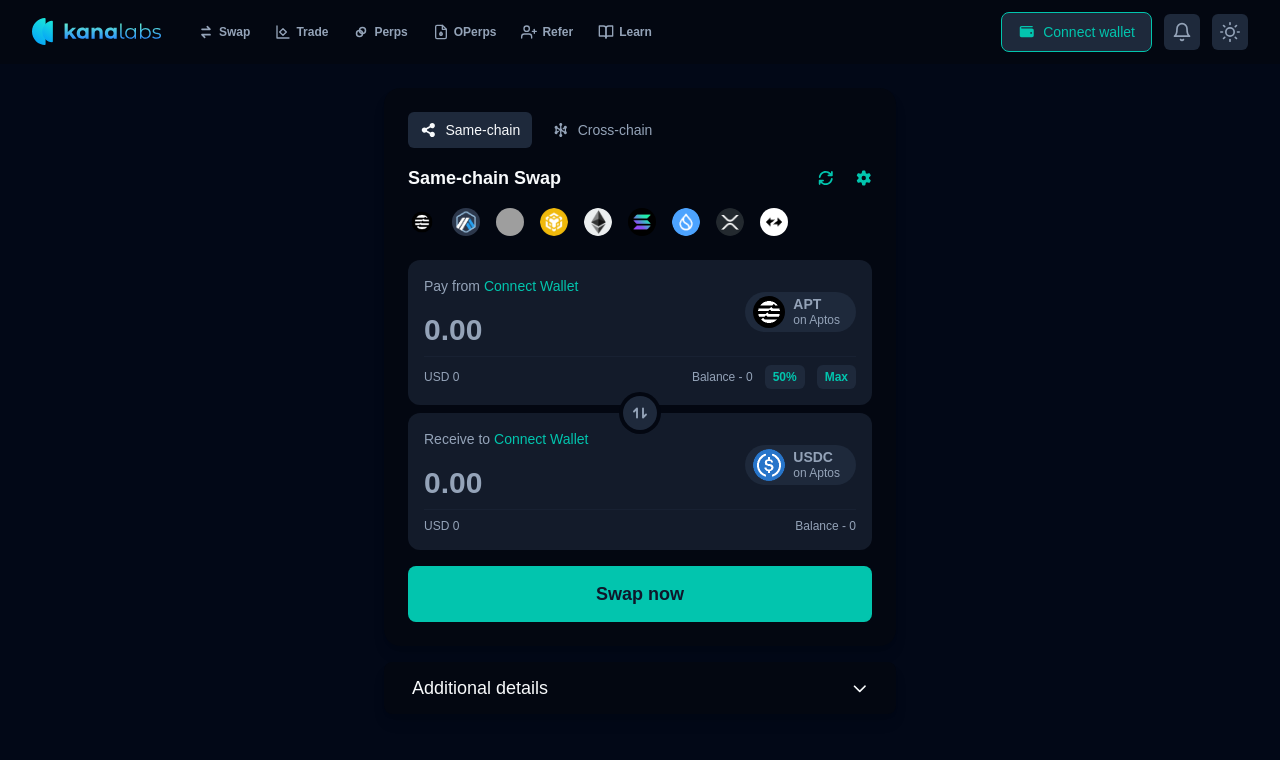
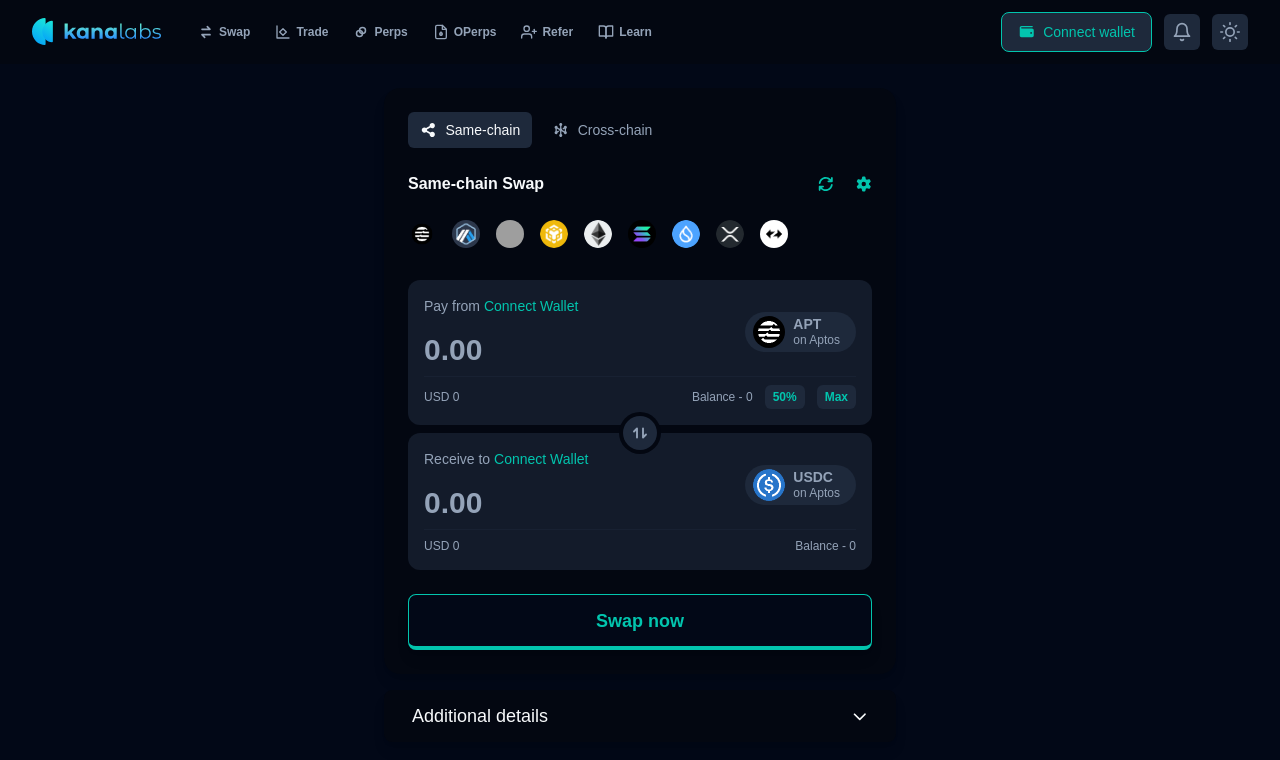
Before and after one commit to Sathyajhith-S-S/Kana-Labs, a React (Vite) app: page / in a window 1280 px wide. Shown: the top 760 px of the page. Built offline with nearby package versions, Linux system fonts and the light colour scheme; grey boxes are pictures that could not be loaded.

Commit message:
btn animations

```diff
--- a/src/components/ui/TokenInput.tsx
+++ b/src/components/ui/TokenInput.tsx
@@ -24,14 +24,18 @@
                     </div>
                     <input
                         type="text"
+                        inputMode="decimal"
                         placeholder="0.00"
                         className="mt-4 bg-transparent text-3xl font-bold w-full focus:outline-none placeholder:text-muted-foreground"
                         disabled={!isFromInput}
                         value={value}
-                        onChange={(e) => onValueChange && onValueChange(e.target.value)}
-                    />
+                        onChange={(e) => {
+                            const regex = /^\d*\.?\d*$/;
+                            if (e.target.value === '' || regex.test(e.target.value)) {
+                                onValueChange?.(e.target.value);
+                            }
+                        }} />
                 </div>
-
                 <Button
                     onClick={onTokenSelectClick}
                     variant="secondary"
--- a/src/pages/SwapPage.tsx
+++ b/src/pages/SwapPage.tsx
@@ -76,7 +76,7 @@
                 <img
                     src={token.logo}
                     alt={token.name}
-                    className={`w-7 h-7 rounded-full transition-all duration-200 ${token.symbol === selectedChain.symbol ? 'scale-75' : 'hover:scale-110'
+                    className={`w-7 h-7 rounded-full transition-all duration-200 ${token.symbol === selectedChain.symbol ? 'scale-75' : 'hover:scale-75'
                         }`}
                 />
             </button>
@@ -114,10 +114,10 @@
 
     return (
         <div className="container mx-auto flex flex-col items-center p-4 pt-6">
-            <div className="w-full max-w-lg mx-auto bg-card rounded-2xl p-4 sm:p-6 space-y-4 shadow-lg">
+            <div className="w-full max-w-lg mx-auto bg-card rounded-2xl p-4 sm:p-6 space-y-6 shadow-lg">
                 <SwapTypeTabs mode={swapMode} onModeChange={handleModeChange} />
                 <div className="flex items-center justify-between">
-                    <h2 className="text-lg font-heading font-bold">
+                    <h2 className="font-heading font-semibold">
                         {swapMode === 'same-chain' ? 'Same-chain Swap' : 'Cross-chain Swap'}
                     </h2>
                     <div className="flex items-center gap-5 text-muted-foreground">
@@ -128,7 +128,7 @@
                 </div>
 
                 {swapMode === 'same-chain' && (
-                    <TokenSelectList onSelect={handleTokenSelection} selectedChain={chain} />
+                        <TokenSelectList onSelect={handleTokenSelection} selectedChain={chain} />
                 )}
 
                 <div className="space-y-2 relative">
@@ -147,7 +147,7 @@
                             onClick={handleSwap}
                             variant="secondary"
                             size="sm"
-                            className="rounded-full p-2 h-auto w-auto"
+                            className="group rounded-full p-2 h-auto w-auto"
                         >
                             <svg
                                 xmlns="http://www.w3.org/2000/svg"
@@ -159,6 +159,7 @@
                                 strokeWidth="2.5"
                                 strokeLinecap="round"
                                 strokeLinejoin="round"
+                                className="transition-transform duration-200 group-hover:rotate-180"
                             >
                                 <path d="M8 18V6l-4 4" />
                                 <path d="M16 6v12l4-4" />
@@ -175,11 +176,14 @@
                         value={''}
                     />
                 </div>
-                <Button size="lg" className="w-full h-14 text-lg font-bold">
+                <Button
+                    size="lg"
+                    className="w-full h-14 text-lg font-bold bg-background text-primary border-primary border border-b-4
+                    rounded-lg shadow-lg hover:shadow-xl hover:-translate-y-0.5 transition-all duration-200 hover:bg-background"
+                >
                     Swap now
                 </Button>
             </div>
-
             <div className="w-full max-w-lg mx-auto mt-4">
                 <SwapDetailsAccordion />
             </div>
```
